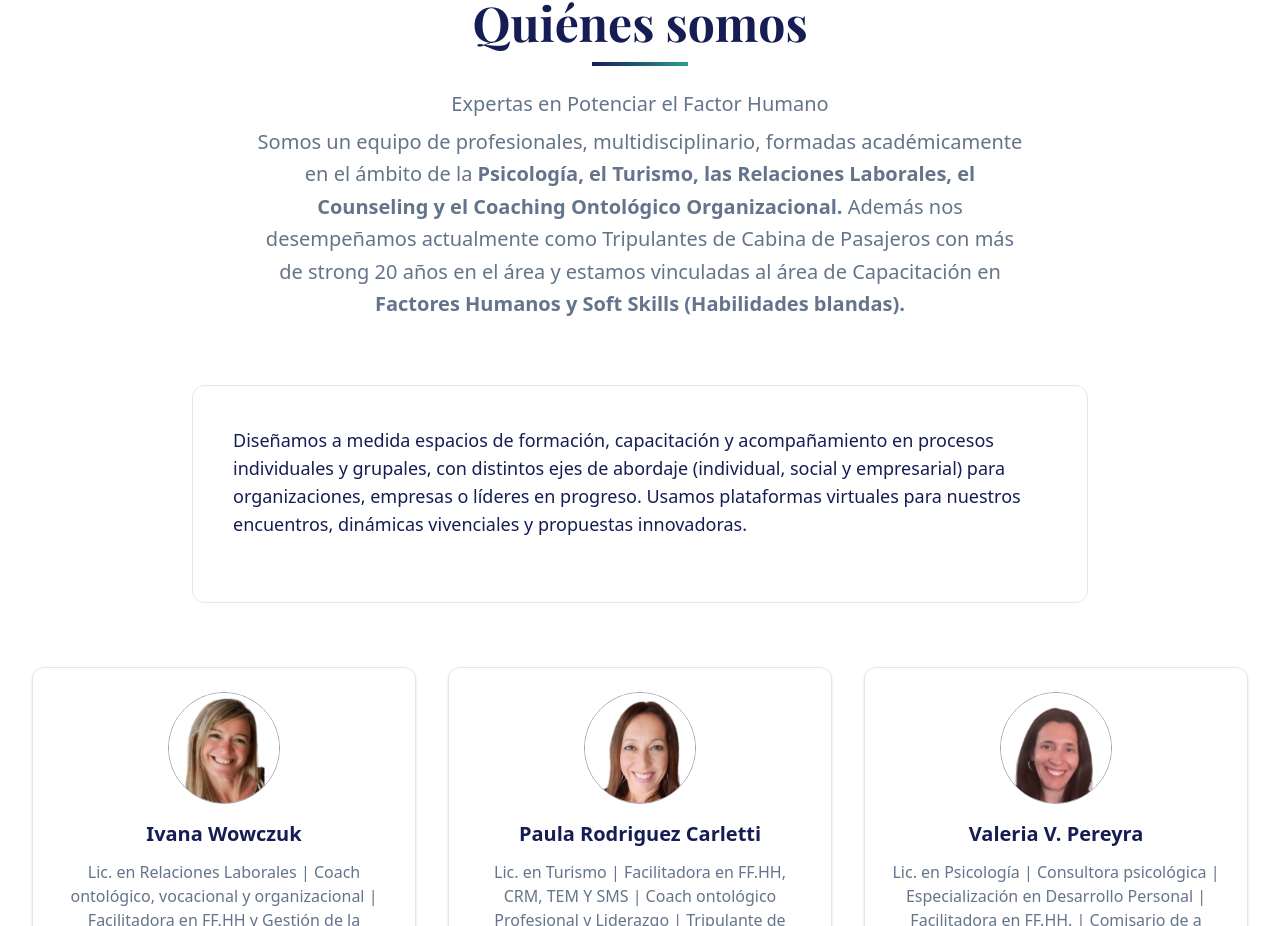
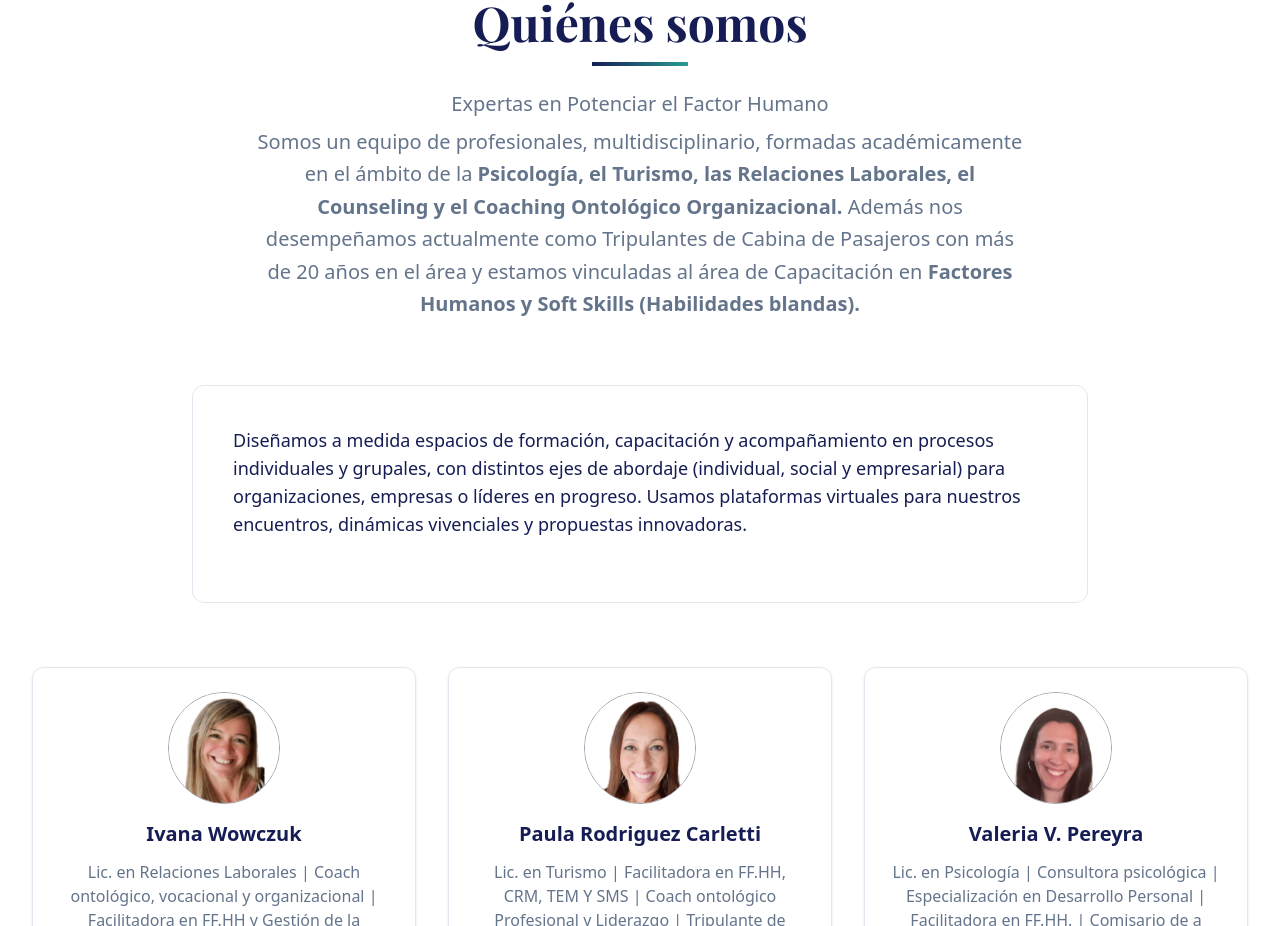
Before and after one commit to natalischwartz/Proyecto-Lideratusalas, a React (Vite) app: page / in a window 1280 px wide. Shown: the part 1055-1981 px from the top of the page. Built offline with nearby package versions, Linux system fonts and the light colour scheme.

Commit message:
cambie el texto en About

```diff
--- a/src/components/About.jsx
+++ b/src/components/About.jsx
@@ -34,7 +34,7 @@ const About = () =>{
           <div className="w-24 h-1 bg-gradient-to-r from-foreground to-chart2 mx-auto mb-6"></div>
           <p className="text-lg sm:text-xl text-muted-foreground max-w-3xl mx-auto mb-2">Expertas en Potenciar el Factor Humano</p>
           <p className="text-lg sm:text-xl text-muted-foreground max-w-3xl mx-auto leading-7 md:leading-normal lg:leading-relaxed">
-           Somos un equipo de profesionales, multidisciplinario, formadas académicamente en el ámbito de la <strong>Psicología, el Turismo, las Relaciones Laborales, el Counseling y el Coaching Ontológico Organizacional.</strong>  Además nos desempeñamos actualmente como Tripulantes de Cabina de Pasajeros con más de strong 20 años en el área y estamos vinculadas al área de Capacitación en <strong>Factores Humanos y Soft Skills (Habilidades blandas).</strong>
+           Somos un equipo de profesionales, multidisciplinario, formadas académicamente en el ámbito de la <strong>Psicología, el Turismo, las Relaciones Laborales, el Counseling y el Coaching Ontológico Organizacional.</strong>  Además nos desempeñamos actualmente como Tripulantes de Cabina de Pasajeros con más de 20 años en el área y estamos vinculadas al área de Capacitación en <strong>Factores Humanos y Soft Skills (Habilidades blandas).</strong>
           </p>
         </div>
 
```
